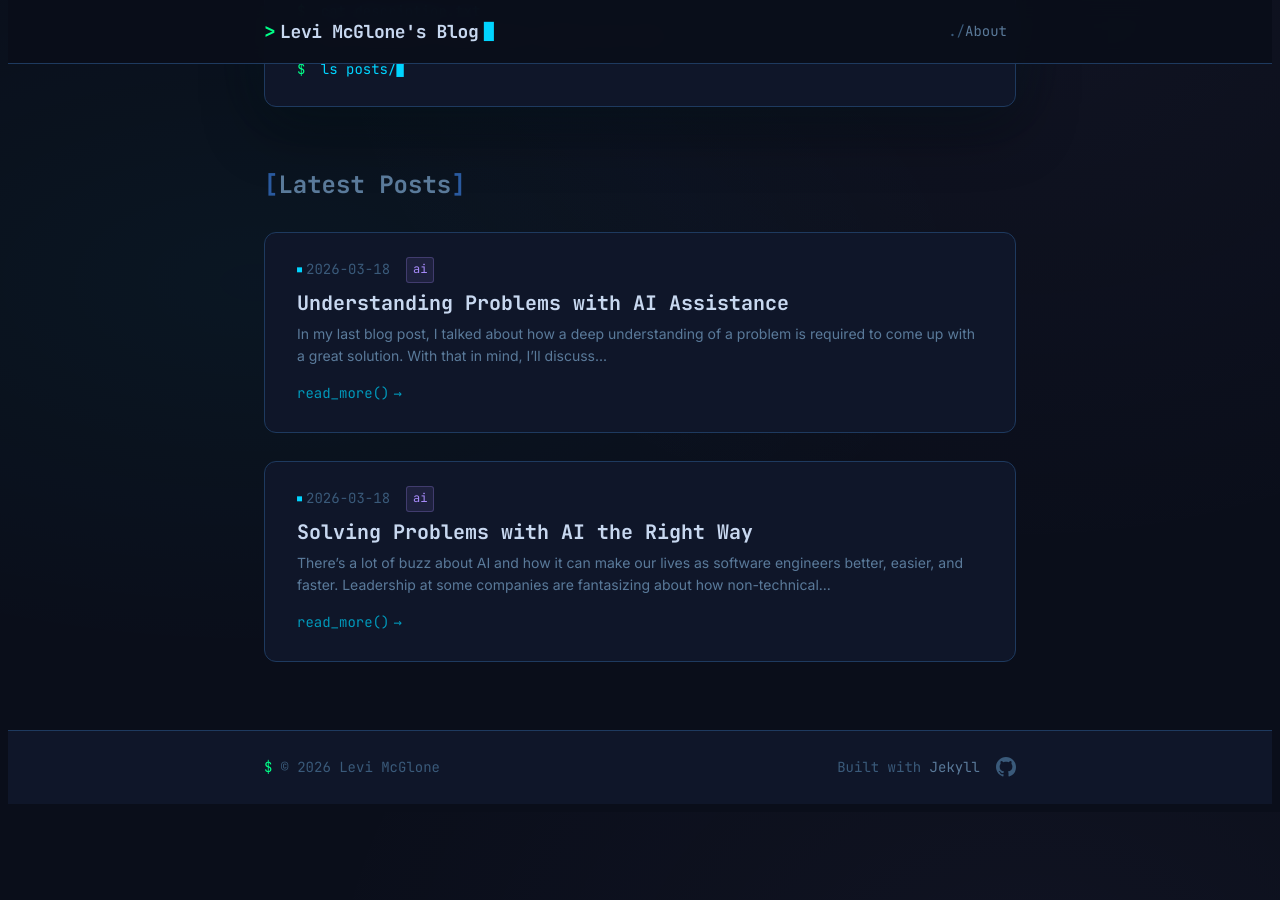
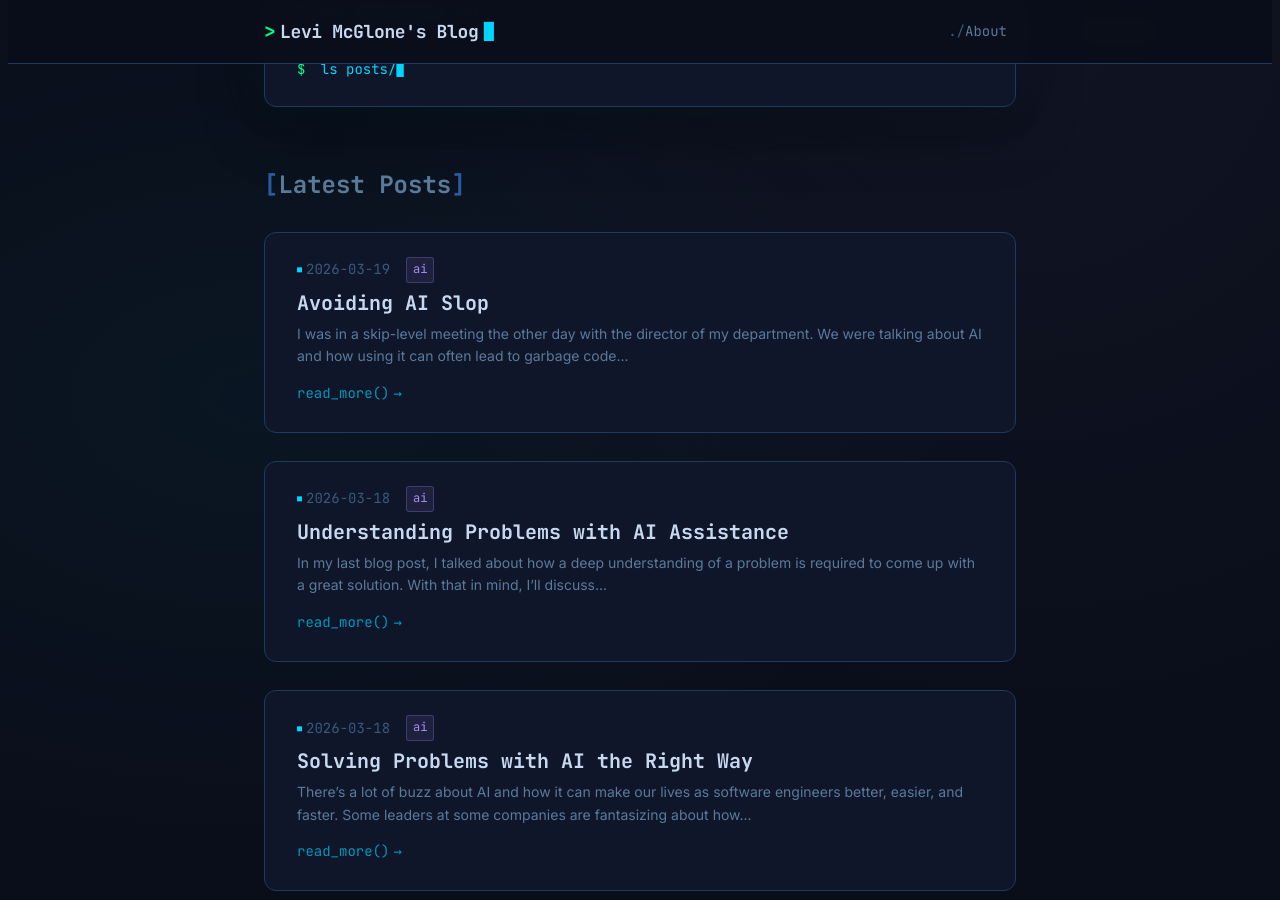
Before and after one commit to mcglonelevi/LeviMcGloneBlog, a Jekyll site: the page built from blog/index.markdown, in a window 1280 px wide and 900 px high, scrolled down 247 px. Built offline with Jekyll 4.4.1, drawn with Linux system fonts in a browser that asks for light colours; before the commit the page ends 1059 px from its top, so only the background shows below that; part of the change alters nothing that is shown.

Commit message:
add another blog post and grammer review

```diff
--- a/blog/_posts/2026-03-18-solving-problems-with-ai-the-right-way.markdown
+++ b/blog/_posts/2026-03-18-solving-problems-with-ai-the-right-way.markdown
@@ -4,7 +4,7 @@ title: "Solving Problems with AI the Right Way"
 date:  2026-03-18
 categories: ai
 ---
-There's a lot of buzz about AI and how it can make our lives as software engineers better, easier, and faster. Leadership at some companies are fantasizing about how non-technical employees will finally be able to code, and companies have already taken steps to reduce their headcount! It's really easy to buy into the hype train, but every benefit that AI brings also has a downside. Personally, I wonder how many great problem solvers were let go during these company downsizings in the name of profit and efficiency.
+There's a lot of buzz about AI and how it can make our lives as software engineers better, easier, and faster. Some leaders at some companies are fantasizing about how non-technical employees will finally be able to code, and companies have already taken steps to reduce their headcount! It's really easy to buy into the hype train, but every benefit that AI brings also has a downside. Personally, I wonder how many great problem solvers were let go during these company downsizings in the name of profit and efficiency.
 
 I have been a software engineer for the last 10 years or so. During my tenure at different companies, we would often have conversations about modelling solutions to problems. We had these conversations because _how_ you solve a problem _actually matters_. I'm going to use version control (VC) as an example.
 
--- a/blog/_posts/2026-03-18-understanding-problems-with-ai-assistance.markdown
+++ b/blog/_posts/2026-03-18-understanding-problems-with-ai-assistance.markdown
@@ -6,13 +6,13 @@ categories: ai
 ---
 In my [last blog post]({% post_url 2026-03-18-solving-problems-with-ai-the-right-way %}), I talked about how a deep understanding of a problem is required to come up with a great solution. With that in mind, I'll discuss how I use AI to understand problems better in my day-to-day work.
 
-For reference purposes, I currently work at a company called Wistia where I build a web app for recording. In the process of building Wistia's Record product, I also occasionally work on other features like Wistia's online video editor and webinar solution. I recently went on parental leave for 4 months because I had a son. When I returned from leave, a really tricky problem about video animations was thrown my way.  When I tackle a complex feature like this, I usually start by understanding the ask. After that, I spike out what I think will be the hardest parts so that I run into any major issues sooner rather than later. The spike will inform a technical spec and the finalized implementation.
+For reference purposes, I currently work at a company called Wistia where I build a web app for recording. In the process of building Wistia's Record product, I also occasionally work on other features like Wistia's online video editor and webinar solution. I recently went on parental leave for 4 months because I had a son. When I returned from leave, a really tricky problem about video animations was thrown my way. When I tackle a complex feature like this, I usually start by understanding the ask. After that, I spike out what I think will be the hardest parts so that I run into any major issues sooner rather than later. The spike will inform a technical spec and the finalized implementation.
 
 Understanding the ask is usually pretty straightforward and doesn't really involve much AI work at all. I have a conversation with my product manager and any relevant business partners. I usually ask questions that help me understand the requirements for the feature at hand. I also ask about any near-term improvements that we plan to make. These conversations guide my thinking about the problem and how I am going to solve it.
 
 Once I understand the ask, I usually build a spike for the parts of the feature that I think may be complicated or have difficult edge cases. Sniffing out complications is a skill I have developed over time as I have gained domain knowledge. Before I start writing any code myself or with an AI accomplice, I spend time reading any existing relevant code. In this particular case, I needed to add animations to our recording product to match what our live product shows when feeds are toggled or change position on the stage. I spent a lot of time reading the CSS code for the stage to understand the animation timings and properties that were changed. I also spent time reading code in the record product to understand what changed to our video rendering while I was out on leave.
 
-AI is really good at explaining code for the most part. The Claude Code VSCode extension is great for adhoc questions about the file you have open or specific snippets of code. If I encounter something that doesn't make sense to me, I usually ask Claude to explain it. Claude is usually pretty good at explaining cryptic snippets of code. If you doubt the explanation, copy-pasting into ChatGPT or changing the model can give a little more confidence.
+AI is really good at explaining code for the most part. The Claude Code VSCode extension is great for ad hoc questions about the file you have open or specific snippets of code. If I encounter something that doesn't make sense to me, I usually ask Claude to explain it. Claude is usually pretty good at explaining cryptic snippets of code. If you doubt the explanation, copy-pasting into ChatGPT or changing the model can give a little more confidence.
 
 After I felt confident in my understanding of the pre-existing code, I asked myself "What is the ideal API for animating video feeds around the stage?". For any animation, you need a duration and the starting and ending values for properties that should be animated. I started fumbling my way through, and I eventually derived some type updates that I thought were good enough for the API I wanted. I wrote up a prompt that described the desired outcome and type updates, and I asked Claude to provide an implementation.
 
@@ -30,4 +30,4 @@ In the process of working on this feature, I gained a deep understanding of the
 
 > Anytime you take on a feature, you do an excellent job thinking through how it should be built and then following through with strong execution. Your thoughtfulness and attention to detail always show in the work you deliver.
 
-If you're reading this and using AI tools to write code, my challenge to you is go beyond blind vibe coding. Dig in to the problems you're solving and how you're solving them so that you can improve and debug the things you build. In my next post, I'll be talking about strategies to avoid AI slop.
+If you're reading this and using AI tools to write code, my challenge to you is to go beyond blind vibe coding. Dig in to the problems you're solving and how you're solving them so that you can improve and debug the things you build. In my next post, I'll be talking about strategies to avoid AI slop.
--- /dev/null
+++ b/blog/_posts/2026-03-19-avoiding-ai-slop.markdown
@@ -0,0 +1,60 @@
+---
+layout: post
+title: "Avoiding AI Slop"
+date: 2026-03-19
+categories: ai
+---
+I was in a skip-level meeting the other day with the director of my department. We were talking about AI and how using it can often lead to garbage code that is thrown away. Waiting for AI slop to generate wastes your time, and AI slop that gets merged can slow down your entire team with the cost of rewrites and making future additions more difficult. This got my brain spinning with questions like:
+
+1. What is AI slop?
+2. What actions lead to AI slop?
+3. How can you improve AI-generated code?
+
+Here's my opinion on all three of these elements.
+
+## What is ~~AI~~ slop?
+
+From my perspective, slop is code that goes about solving a problem in the wrong way. Slop pre-existed AI models, and people are quite capable of generating slop with or without the help of AI. I wrote a ton of horrible code early on in my career that I would now consider slop. My first real application I ever built was a terrible conglomeration of PHP, SQL, and jQuery. The code did actually work. It solved the business need of storing a bunch of data in a database. I just checked to see if the website is still live, and that code is still running nearly 12 years later. _oof_
+
+I have also generated less-terrible slop over the course of my career. At many prior employers, I would often write PoCs that would be thrown away because those solutions did not solve the problem in the ideal way. Exploratory code that helps you learn is not a complete waste, but it's not production-grade code either. Shipping bad code now is a mistake that can cost you time later. Technical debt still exists in a world with AI agents.
+
+Slop is a sign that you're trying to solve a problem in the wrong way. It doesn't matter if the slop is from a person or from a machine. Bad code is bad code. A bad solution is a bad solution.
+
+One of the challenges of recognizing AI slop is that it can often appear like good code. These models can pump out thousands of lines of code in a short amount of time. The code can be readable and well-formatted, but AI models often write entirely new functions when there is an identical function elsewhere in the codebase or in a library you already have. In other cases, the AI agent might import an entirely new library to solve a small problem when it's not needed. Catching issues like these can be tricky during a code review.
+
+Your responsibilities to avoid slop include:
+
+1. Suggesting the correct solution and guiding the agent to a good output when writing code.
+2. Finding where the agent went off-course when reviewing generated code.
+
+## What actions lead to AI slop?
+
+AI models have gotten extremely good recently. The new 4.6 Claude models I've been using are 🔥. With prior models, I often had to work smaller and be very specific about what I wanted to get a good result, but these newer models seem to be ridiculously smart even with a prompt that is less than ideal. Even with these improvements, slop is still very easy to generate. I'll dive into a real-world example of AI slop from my job.
+
+I was reviewing an AI-generated PR the other day from my boss. At a high level, we were adding a feature to a recording app that has multiple ways of starting and stopping recording. There were already 2 buttons that could start and stop recording, but we wanted to add hotkey support. I was reading the code, but I was confused by the structure of it. I was having trouble tracing the logic, and I soon realized that we had throttling in 3 places that could lead to subtle double-trigger bugs. To be fair, the code did technically work, but I started thinking about what could be done to improve maintainability.
+
+After some thought, I realized that we needed to go beyond adding a new feature. Instead, we needed to refactor the existing code to be better so that we could cleanly support hotkeys. If we did not do this refactor, the maintainability of hotkey logic was only going to get worse over time as we added hotkeys for other features. This was a recipe for tech debt soup cooked over the heat from Anthropic's datacenters.
+
+On a different feature, I had solved a similar problem with CustomEvents. It didn't matter if the event trigger was a button, a Chrome extension, or a hotkey. A listener watched for those events and did the right thing based on the state of the app. Using events would allow us to centralize the logic for starting and stopping recording in one place. Throttling logic could be implemented in the centralized logic, so this implementation would prevent double-trigger issues such as pressing the button and hotkey at the same time. I talked with my boss about it, and I used Claude to create a branch that implemented the event listener approach. After a few rounds of back and forth with Claude, I updated the buttons to dispatch events, and I used an existing React hook for the hotkey functionality to dispatch the same event on keypress. It was a much cleaner solution, easier to maintain, and much less error-prone.
+
+In both cases, the AI agent did exactly what it was asked, but one solution was much better than the other. The difference in output was due to the breakdown of the problem and the solution that was proposed. Agents will likely produce slop if you are not prescriptive and detailed in your prompt about the qualities of a good solution. If you are not specific enough, the agent will try to come up with a solution on its own (likely slop). If you propose a poor solution to begin with, you're definitely going to get some expensive AI word vomit.
+
+## How can you improve AI-generated code?
+
+Suggesting a good solution is the best thing that you can do to improve your AI-generated code, but sometimes it can be difficult to figure out what a good solution to a problem might be. In those instances, you can ask your friendly neighborhood AI agent to recommend some solutions to you.
+
+I recently tried the [Superpowers](https://github.com/obra/superpowers) plugin with Claude. Superpowers breaks down solutioning into distinct steps, and one of those steps is brainstorming. I was pleasantly surprised at the quality of the code that was produced by this plugin. This plugin will chew through tokens quickly and take a while to run, but the result is probably worth it if you're working on a medium-to-large feature. For smaller features or quick changes, a simpler prompt will probably do what you need.
+
+One strategy I have found particularly effective for modifying existing code is to explain the current architecture in the prompt. I recently used the Superpowers plugin with a prompt like this:
+
+> I have two different React context providers that handle user uploads: HighFreqContext and LowFreqContext. HighFreqContext receives progress updates frequently and rapidly updates certain UI elements. Because of performance issues, HighFreqContext is located much lower in the component tree to avoid rapidly rerendering large portions of the app. LowFreqContext receives updates much less frequently and is mounted much higher in the component tree. Can you refactor the code to combine the two providers using xstate/store so that we can use selectors to subscribe to the updates we care about without having a complicated provider setup? Please help me plan this refactor.
+
+My prompt was intentionally very specific. I explained the architecture of the upload contexts and why they were separated. I told the agent what library I wanted to use to avoid a one-off solution. I also explained why xstate was beneficial to solving the problem. Superpowers asked several clarifying questions after my initial prompt which helped with setting the context for a good solution, and it also looked at other usages of xstate/store to match existing patterns. The resulting code was really good. I probably could have implemented it myself, but it would have taken 2-3x as long. My team was also happy with the code quality and we ended up shipping it.
+
+## Conclusion
+
+If you're trying to ship production-grade code with AI, I challenge you to play the role of the architect. Take the time to understand your problem and any relevant existing code. Be specific in your prompt about how you would like the problem to be solved, and thoroughly inspect the finished result to make sure it matches your expectations.
+
+When you are reviewing code that is generated by an AI agent, the architect role still applies. Carefully inspect the structure of the code and consider if there is a better implementation. If you're in doubt about the code quality, you can always brainstorm with an AI agent by asking questions like "Can you recommend a few approaches for how you would solve &lt;insert problem statement&gt;".
+
+If you apply these techniques in your daily work, I think your project will have better long-term success. Your AI agent is only as good as the architect behind it.
```
